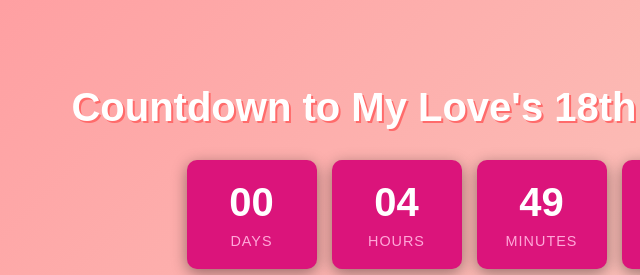
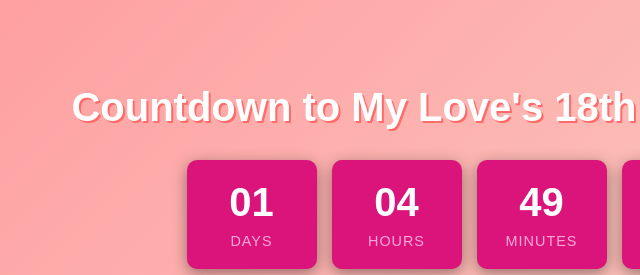
Before and after one commit to spacegirl029/Adi-18-Bday, a plain HTML site: page index.html in a window 1280 px wide. Shown: the top 275 px of the page, 171-811 px from the left. Drawn offline with nearby package versions, Linux system fonts and the light colour scheme.

Commit message:
Update index.html

```diff
--- a/index.html
+++ b/index.html
@@ -115,7 +115,7 @@
 
   <script>
 
-    const birthday = new Date(2025, 7, 20, 0, 0, 0).getTime(); // Example: Dec 10, 2025
+    const birthday = new Date(2025, 7, 21, 0, 0, 0).getTime(); // Example: Dec 10, 2025
 
     const countdownTitle = document.getElementById("countdown-title");
     const birthdayContent = document.getElementById("birthday-content");
```
